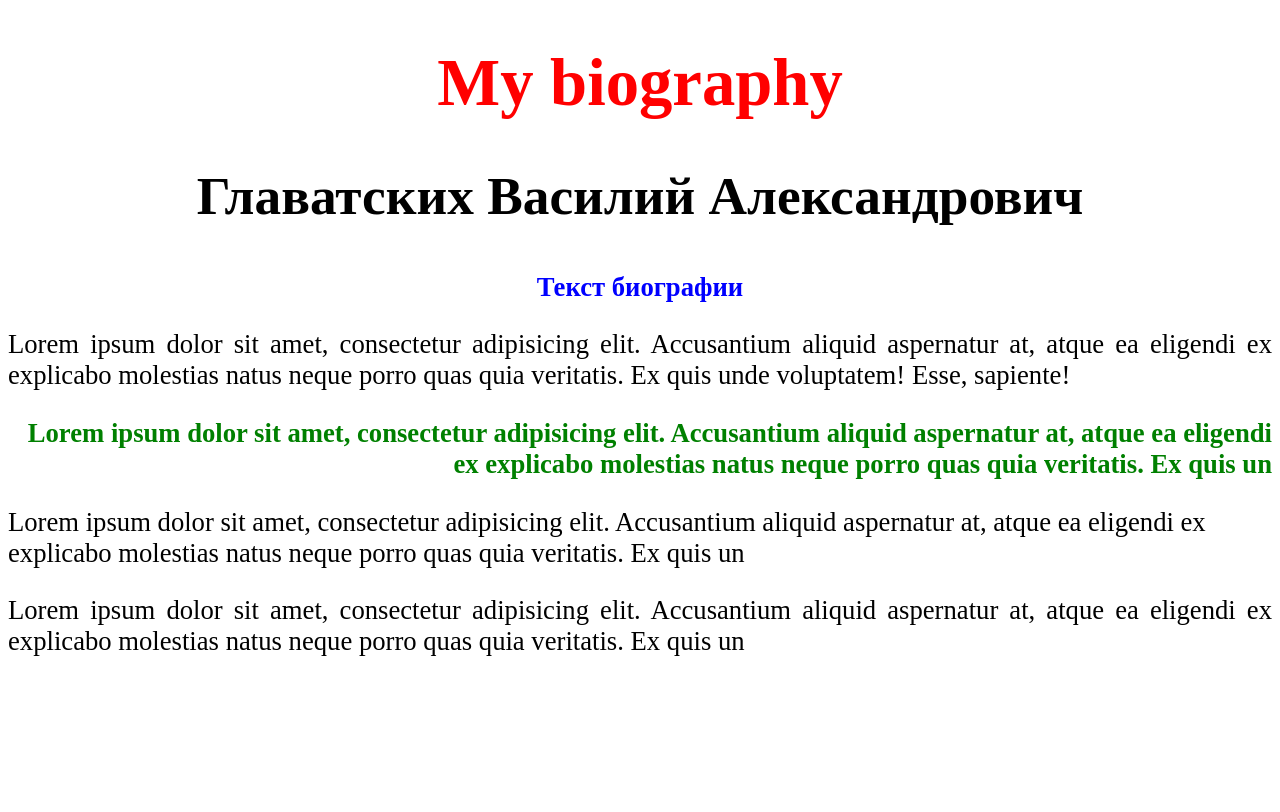
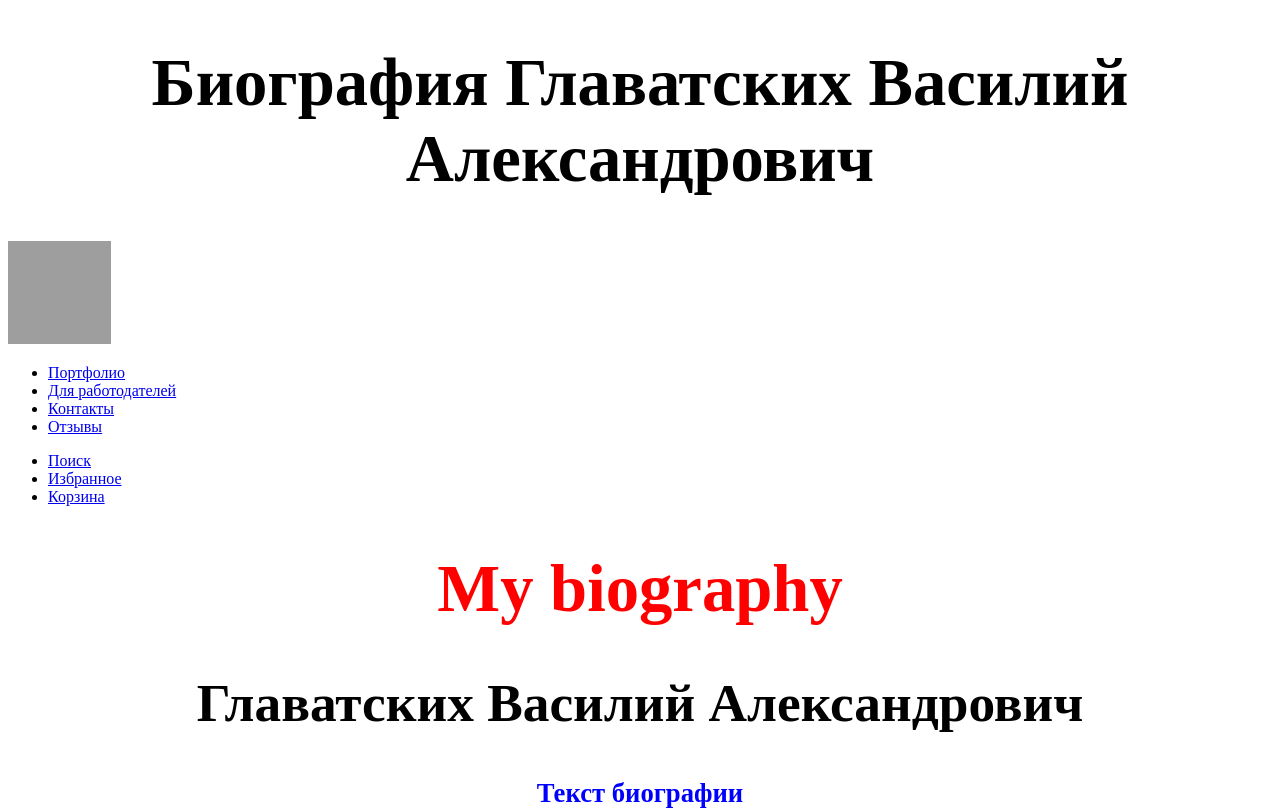
Before and after one commit to it-top-shambala/html_home_work_1, a plain HTML site: page index.html in a window 1280 px wide. Shown: the top 812 px of the page. Drawn offline with Linux system fonts and the light colour scheme; grey boxes are pictures that could not be loaded.

Commit message:
Create header

```diff
--- a/index.html
+++ b/index.html
@@ -2,10 +2,53 @@
 <html lang="en">
 <head>
     <meta charset="UTF-8">
-    <title>My biography</title>
+    <title>My biography-Glavatskih V.A.</title>
     <link rel="stylesheet" href="style.css">
 </head>
+
 <body>
+<header class="page-header">
+    <h1 class="visually-headen">Биография Главатских Василий Александрович</h1>
+    <nav class="page-header_main_nav">
+       <a class="main-nav-logo">
+           <img class="logo_img" src="https://img.freepik.com/free-vector/never-stop-exploring-camping-tshirt-design_540745-174.jpg?size=338&ext=jpg&ga=GA1.2.1423673386.1656521307" alt="Логотип" width="103" height="103">
+       </a>
+        <ul>
+            <li>
+                <a href="https://pushkinland.ru/2018/fond/fond.php"> Портфолио </a>
+            </li>
+            <li>
+                <a href="#"> Для работодателей </a>
+            </li>
+            <li>
+                <a href="https://pushkinland.ru/2018/museum/msm2.php"> Контакты </a>
+            </li>
+            <li>
+                <a href="#"> Отзывы </a>
+            </li>
+        </ul>
+    </nav>
+    <nav class="page-header_user_nav">
+        <ul>
+            <li>
+                <a href="#"> Поиск </a>
+            </li>
+            <li>
+                <a href="#"> Избранное </a>
+            </li>
+            <li>
+                <a href="#"> Корзина </a>
+            </li>
+        </ul>
+
+    </nav>
+</header>
+<main>
+
+</main>
+<footer>
+
+</footer>
 <h1 class="text-error">My biography</h1>
 <h2>Главатских Василий Александрович</h2>
 <p class="text-center text-info">Текст биографии</p>
```
